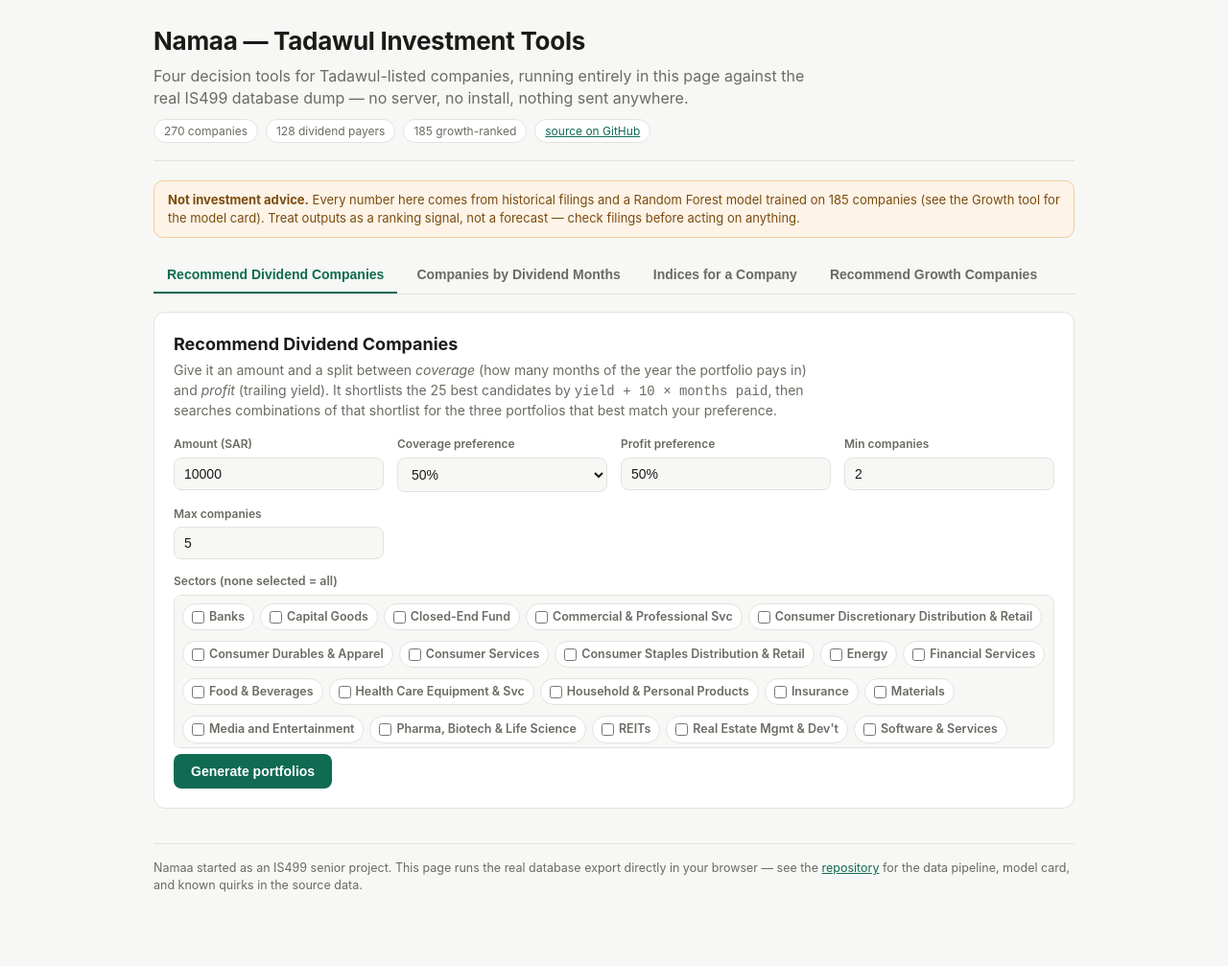
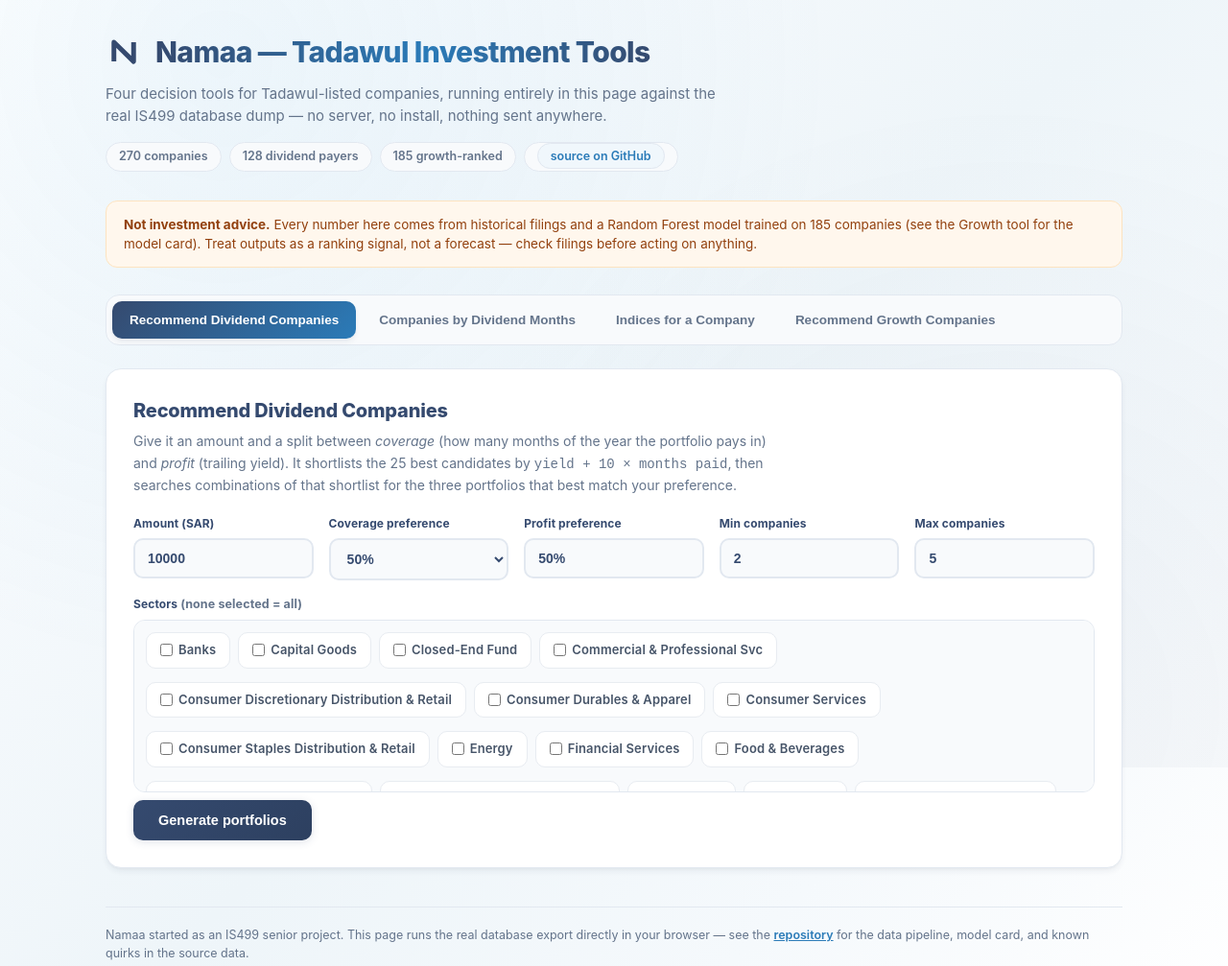
Before and after one commit to omaralthunaiyan-cloud/namaa-investment-tools, a plain HTML site: page web/index.html in a window 1280 px wide. Shown: the top 1007 px of the page at 96% size. Drawn offline with Linux system fonts and the light colour scheme.

Commit message:
style: reskin the app in the navy/blue palette

```diff
--- a/web/index.html
+++ b/web/index.html
@@ -6,76 +6,116 @@
 <title>Namaa — Tadawul Investment Tools</title>
 <style>
   :root{
-    --bg:#f7f7f5; --panel:#ffffff; --border:#e3e2dd; --text:#1c1b19; --muted:#6b6a63;
-    --accent:#0f6b52; --accent-ink:#ffffff; --accent-soft:#e6f2ee;
-    --warn-bg:#fdf3e7; --warn-border:#eecfa0; --warn-text:#7a4c0f;
-    --table-stripe:#faf9f6; --mono: ui-monospace, SFMono-Regular, Menlo, Consolas, monospace;
+    --bg-grad: linear-gradient(135deg, #ffffff 0%, #f5f9fc 25%, #eef5f9 50%, #f5f9fc 75%, #ffffff 100%);
+    --panel:#ffffff; --border:#e2e8f0; --border-soft:#e8ecf1;
+    --navy-deep:#1a2847; --navy:#354a6f; --navy-hover:#2d4060;
+    --blue:#3b9fd9; --blue-light:#52c5f5; --blue-mid:#2b7bb8; --blue-dark:#1f5a8f;
+    --slate:#64748b; --mute:#8e9fb5; --ink:#475569; --brand-light:#8ec4ea;
+    --surface:#f8fafc; --surface-blue:#f0f7fc;
+    --text: var(--navy); --muted: var(--slate);
+    --accent: var(--blue); --accent-ink:#ffffff; --accent-soft:#e6f2fb;
+    --warn-bg:#fff7ed; --warn-border:#fde3c0; --warn-text:#92400e;
+    --danger-bg:#fef2f2; --danger-border:#fecaca; --danger-text:#b91c1c;
+    --table-stripe: var(--surface);
+    --mono: ui-monospace, SFMono-Regular, Menlo, Consolas, monospace;
+    --shadow: 0 4px 6px -1px rgba(26,40,71,.07), 0 2px 4px -2px rgba(26,40,71,.05);
+    --shadow-hover: 0 20px 40px -12px rgba(59,159,217,.25);
+    --heading-grad-a: var(--navy); --heading-grad-b: var(--blue-mid);
+    --mark-color: var(--navy);
   }
   @media (prefers-color-scheme: dark){
     :root{
-      --bg:#15161a; --panel:#1c1e24; --border:#2b2d34; --text:#e8e7e3; --muted:#9a9a94;
-      --accent:#3fbf94; --accent-ink:#0c1210; --accent-soft:#173029;
+      --bg-grad: linear-gradient(135deg, #10182c 0%, #1a2847 40%, #162037 70%, #10182c 100%);
+      --panel:#1c2740; --border:#31426b; --border-soft:#293759;
+      --text:#e8edf7; --muted:#9fb0cc;
+      --accent:#52c5f5; --accent-ink:#0c1626; --accent-soft:#22365c;
       --warn-bg:#2a2115; --warn-border:#5a4520; --warn-text:#e0b568;
-      --table-stripe:#20222a;
+      --danger-bg:#301418; --danger-border:#5a2028; --danger-text:#f19aa3;
+      --table-stripe:#22304f;
+      --shadow: 0 4px 10px rgba(0,0,0,.35);
+      --shadow-hover: 0 20px 40px -12px rgba(0,0,0,.5);
+      --heading-grad-a: #d3e6f8; --heading-grad-b: var(--blue-light);
+      --mark-color: var(--blue-light);
     }
   }
   *{box-sizing:border-box}
-  body{margin:0;background:var(--bg);color:var(--text);font-family:-apple-system,BlinkMacSystemFont,"Segoe UI",Roboto,Helvetica,Arial,sans-serif;line-height:1.45}
-  a{color:var(--accent)}
-  .wrap{max-width:1000px;margin:0 auto;padding:24px 20px 64px}
-  header.top{border-bottom:1px solid var(--border);padding-bottom:18px;margin-bottom:20px}
-  header.top h1{margin:0 0 6px;font-size:26px;letter-spacing:-0.01em}
-  header.top p.tag{margin:0 0 10px;color:var(--muted);max-width:70ch}
-  .badges{display:flex;gap:8px;flex-wrap:wrap;font-size:12px;color:var(--muted)}
-  .badges span{border:1px solid var(--border);border-radius:99px;padding:3px 10px;background:var(--panel)}
-  nav.tabs{display:flex;gap:6px;flex-wrap:wrap;margin:20px 0 18px;border-bottom:1px solid var(--border)}
-  nav.tabs button{appearance:none;border:none;background:transparent;color:var(--muted);font-size:14px;padding:10px 14px;cursor:pointer;border-bottom:2px solid transparent;font-weight:600}
-  nav.tabs button.active{color:var(--accent);border-bottom-color:var(--accent)}
-  nav.tabs button:hover{color:var(--text)}
+  body{margin:0;position:relative;min-height:100vh;background:var(--bg-grad);color:var(--text);font-family:-apple-system,BlinkMacSystemFont,"Segoe UI",Roboto,Helvetica,Arial,sans-serif;line-height:1.5}
+  body::before{content:"";position:fixed;inset:0;z-index:-1;pointer-events:none;background:
+      radial-gradient(circle at 18% 8%, rgba(59,159,217,.07) 0%, transparent 50%),
+      radial-gradient(circle at 82% 92%, rgba(53,74,111,.05) 0%, transparent 50%)}
+  a{color:var(--blue-mid);font-weight:600}
+  a:hover{color:var(--blue)}
+  .wrap{max-width:1100px;margin:0 auto;padding:32px 20px 72px}
+  header.top{padding-bottom:22px;margin-bottom:8px}
+  .brand-row{display:flex;align-items:center;gap:14px;margin-bottom:10px}
+  .brand-mark{flex:none;width:38px;height:38px}
+  header.top h1{margin:0;font-size:30px;font-weight:800;letter-spacing:-0.02em;color:var(--navy)}
+  @supports (background-clip:text) or (-webkit-background-clip:text){
+    header.top h1{
+      background:linear-gradient(to right, var(--heading-grad-a), var(--heading-grad-b) 55%, var(--heading-grad-a));
+      -webkit-background-clip:text;background-clip:text;color:transparent;-webkit-text-fill-color:transparent;
+    }
+  }
+  header.top p.tag{margin:0 0 16px;color:var(--muted);max-width:70ch;font-size:15px}
+  .badges{display:flex;gap:8px;flex-wrap:wrap;font-size:12.5px;color:var(--slate)}
+  .badges span{border:1px solid var(--border);border-radius:99px;padding:5px 13px;background:var(--surface);font-weight:600}
+  .badges a{border:1px solid var(--border);border-radius:99px;padding:5px 13px;background:var(--surface-blue);text-decoration:none}
+  nav.tabs{display:flex;gap:6px;flex-wrap:wrap;margin:28px 0 24px;padding:6px;background:var(--surface);border:1px solid var(--border);border-radius:14px}
+  nav.tabs button{appearance:none;border:none;background:transparent;color:var(--muted);font-size:13.5px;padding:12px 18px;cursor:pointer;border-radius:10px;font-weight:700;transition:all 200ms}
+  nav.tabs button.active{color:#fff;background:linear-gradient(135deg, var(--navy), var(--blue-mid));box-shadow:var(--shadow)}
+  nav.tabs button:hover:not(.active){color:var(--navy);background:var(--accent-soft)}
   section.tool{display:none}
   section.tool.active{display:block}
-  .panel{background:var(--panel);border:1px solid var(--border);border-radius:12px;padding:20px}
-  .panel + .panel{margin-top:16px}
-  h2{font-size:18px;margin:0 0 4px}
-  h3{font-size:14px;margin:0 0 10px;color:var(--muted);font-weight:600;text-transform:uppercase;letter-spacing:.04em}
-  p.desc{color:var(--muted);margin:0 0 16px;max-width:75ch;font-size:14px}
-  .grid{display:grid;grid-template-columns:repeat(auto-fit,minmax(180px,1fr));gap:14px;margin-bottom:14px}
-  label{display:block;font-size:12px;font-weight:600;color:var(--muted);margin-bottom:5px}
-  input[type=number],input[type=text],select{width:100%;padding:8px 10px;border:1px solid var(--border);border-radius:8px;background:var(--bg);color:var(--text);font-size:14px}
-  input:focus,select:focus{outline:2px solid var(--accent);outline-offset:1px}
-  .chips{display:flex;flex-wrap:wrap;gap:6px;max-height:160px;overflow:auto;border:1px solid var(--border);border-radius:8px;padding:8px;background:var(--bg)}
-  .chip{display:flex;align-items:center;gap:5px;font-size:12.5px;border:1px solid var(--border);border-radius:99px;padding:4px 9px;background:var(--panel);cursor:pointer;user-select:none}
+  .panel{background:var(--panel);border:1px solid var(--border);border-radius:16px;padding:28px;box-shadow:var(--shadow)}
+  .panel + .panel{margin-top:20px}
+  h2{font-size:20px;margin:0 0 6px;font-weight:800;letter-spacing:-0.01em;color:var(--text)}
+  h3{font-size:13px;margin:0 0 14px;color:var(--muted);font-weight:700;text-transform:uppercase;letter-spacing:.06em}
+  p.desc{color:var(--muted);margin:0 0 20px;max-width:75ch;font-size:14px;line-height:1.6}
+  .grid{display:grid;grid-template-columns:repeat(auto-fit,minmax(180px,1fr));gap:16px;margin-bottom:16px}
+  label{display:block;font-size:12px;font-weight:700;color:var(--navy);margin-bottom:6px;letter-spacing:.01em}
+  input[type=number],input[type=text],select{width:100%;padding:11px 13px;border:2px solid var(--border);border-radius:10px;background:var(--surface);color:var(--text);font-size:14px;font-weight:600;transition:border-color 150ms}
+  input:focus,select:focus{outline:none;border-color:var(--accent)}
+  .chips{display:flex;flex-wrap:wrap;gap:8px;max-height:180px;overflow:auto;border:1px solid var(--border);border-radius:12px;padding:12px;background:var(--surface)}
+  .chip{display:flex;align-items:center;gap:6px;font-size:13px;font-weight:600;border:1px solid var(--border-soft);border-radius:10px;padding:8px 14px;background:var(--panel);cursor:pointer;user-select:none;transition:all 200ms;color:var(--ink)}
+  .chip:hover{border-color:var(--brand-light);background:var(--surface-blue)}
   .chip input{margin:0}
-  .chip.on{background:var(--accent-soft);border-color:var(--accent);color:var(--accent)}
-  .row-actions{display:flex;gap:10px;align-items:center;margin-top:6px}
-  button.primary{background:var(--accent);color:var(--accent-ink);border:none;border-radius:8px;padding:10px 18px;font-size:14px;font-weight:700;cursor:pointer}
-  button.primary:hover{filter:brightness(1.06)}
-  button.ghost{background:transparent;border:1px solid var(--border);color:var(--text);border-radius:8px;padding:9px 14px;font-size:13px;cursor:pointer}
+  .chip.on{background:var(--accent-soft);border-color:var(--brand-light);color:var(--navy);box-shadow:0 4px 8px rgba(142,196,234,.2);transform:translateY(-1px)}
+  .row-actions{display:flex;gap:14px;align-items:center;margin-top:8px;flex-wrap:wrap}
+  button.primary{background:linear-gradient(135deg, var(--navy), var(--navy-hover));color:var(--accent-ink);border:none;border-radius:10px;padding:13px 26px;font-size:14.5px;font-weight:700;cursor:pointer;box-shadow:0 2px 8px rgba(53,74,111,.15);transition:all 250ms}
+  button.primary:hover{transform:translateY(-2px);box-shadow:0 8px 16px rgba(53,74,111,.22)}
+  button.ghost{background:var(--panel);border:1px solid var(--border-soft);color:var(--navy);border-radius:10px;padding:9px 14px;font-size:13px;font-weight:700;cursor:pointer;transition:all 200ms}
+  button.ghost:hover{background:var(--surface-blue);border-color:var(--brand-light)}
   .note{font-size:12.5px;color:var(--muted)}
-  .warn{background:var(--warn-bg);border:1px solid var(--warn-border);color:var(--warn-text);border-radius:10px;padding:10px 14px;font-size:13px;margin-bottom:16px}
+  .warn{background:var(--warn-bg);border:1px solid var(--warn-border);color:var(--warn-text);border-radius:12px;padding:14px 18px;font-size:13.5px;margin-bottom:20px}
   table{border-collapse:collapse;width:100%;font-size:13.5px}
-  th,td{text-align:left;padding:7px 10px;border-bottom:1px solid var(--border);white-space:nowrap}
+  th,td{text-align:left;padding:10px 14px;border-bottom:1px solid var(--border);white-space:nowrap}
   tbody tr:nth-child(even){background:var(--table-stripe)}
-  th{color:var(--muted);font-weight:600;font-size:12px;text-transform:uppercase;letter-spacing:.03em}
-  .option-card{border:1px solid var(--border);border-radius:10px;padding:14px 16px;margin-bottom:14px}
-  .option-card h4{margin:0 0 8px;font-size:14px}
-  .kv{display:flex;flex-wrap:wrap;gap:16px;margin-top:10px;font-size:13px;color:var(--muted)}
+  th{color:var(--navy);font-weight:700;font-size:11.5px;text-transform:uppercase;letter-spacing:.05em;border-bottom:2px solid var(--border)}
+  td{color:var(--text)}
+  .option-card{border:1px solid var(--border);border-radius:14px;padding:18px 20px;margin-bottom:16px;background:var(--surface)}
+  .option-card h4{margin:0 0 10px;font-size:15px;font-weight:800;color:var(--navy)}
+  .kv{display:flex;flex-wrap:wrap;gap:16px;margin-top:12px;font-size:13px;color:var(--muted)}
   .kv b{color:var(--text)}
   .empty{color:var(--muted);font-size:13.5px;padding:14px 0}
   .tablewrap{overflow-x:auto}
-  footer{margin-top:36px;padding-top:16px;border-top:1px solid var(--border);color:var(--muted);font-size:12.5px}
-  .pill{display:inline-block;font-size:11px;border-radius:99px;padding:2px 8px;background:var(--accent-soft);color:var(--accent);font-weight:700;margin-left:6px}
+  footer{margin-top:40px;padding-top:20px;border-top:1px solid var(--border);color:var(--muted);font-size:12.5px}
+  .pill{display:inline-block;font-size:11px;border-radius:99px;padding:3px 11px;background:var(--accent-soft);color:var(--blue-mid);font-weight:800;margin-left:8px;letter-spacing:.02em}
   .datalist-input{position:relative}
-  .suggestions{position:absolute;z-index:5;left:0;right:0;top:100%;background:var(--panel);border:1px solid var(--border);border-radius:8px;margin-top:4px;max-height:220px;overflow:auto;display:none}
-  .suggestions div{padding:7px 10px;cursor:pointer;font-size:13.5px}
-  .suggestions div:hover{background:var(--accent-soft)}
+  .suggestions{position:absolute;z-index:5;left:0;right:0;top:100%;background:var(--panel);border:1px solid var(--border);border-radius:10px;margin-top:6px;max-height:220px;overflow:auto;display:none;box-shadow:var(--shadow-hover)}
+  .suggestions div{padding:9px 13px;cursor:pointer;font-size:13.5px;color:var(--text)}
+  .suggestions div:hover{background:var(--surface-blue);color:var(--navy)}
   .stat{font-size:12.5px;color:var(--muted)}
 </style>
 </head>
 <body>
 <div class="wrap">
   <header class="top">
-    <h1>Namaa — Tadawul Investment Tools</h1>
+    <div class="brand-row">
+      <svg class="brand-mark" viewBox="0 0 200 200" role="img" aria-label="Namaa">
+        <path d="M46 148 L46 42 L154 148 L154 42" fill="none" stroke="var(--mark-color)" stroke-width="26" stroke-linejoin="round"/>
+      </svg>
+      <h1>Namaa — Tadawul Investment Tools</h1>
+    </div>
     <p class="tag">Four decision tools for Tadawul-listed companies, running entirely in this page against the real IS499 database dump — no server, no install, nothing sent anywhere.</p>
     <div class="badges">
       <span id="badge-companies">— companies</span>
```
